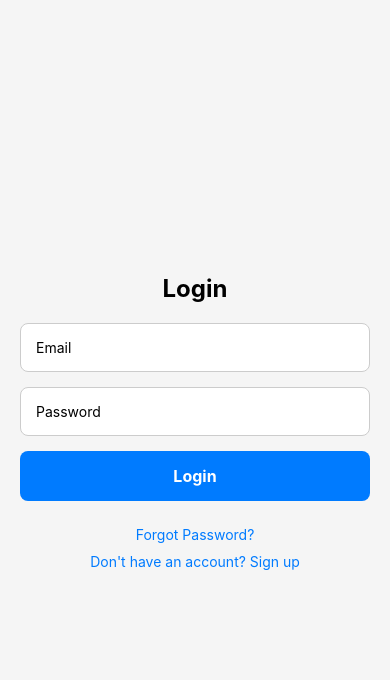
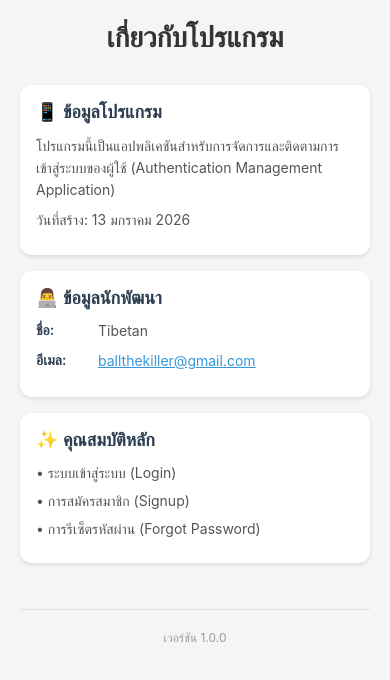
Before and after one commit to Tibetan777/Narongrit_Project, a React Native app: screen /About in a window 390 px wide. Shown: the top 680 px of the page. Built offline with nearby package versions, Linux system fonts and the light colour scheme.

Commit message:
first commit

```diff
--- a/App.tsx
+++ b/App.tsx
@@ -4,6 +4,7 @@ import { createStackNavigator } from '@react-navigation/stack';
 import LoginScreen from './screens/LoginScreen';
 import SignupScreen from './screens/SignupScreen';
 import ForgotPasswordScreen from './screens/ForgotPasswordScreen';
+import About from './screens/About';
 
 const Stack = createStackNavigator();
 
@@ -26,9 +27,13 @@ const App = () => {
           component={ForgotPasswordScreen}
           options={{ headerShown: false }}
         />
+        <Stack.Screen
+          name="About"
+          component={About}
+          options={{ headerShown: false }}
+        />
       </Stack.Navigator>
     </NavigationContainer>
   );
 };
-
 export default App;
--- /dev/null
+++ b/screens/About.tsx
@@ -0,0 +1,144 @@
+import React from 'react';
+import {
+  View,
+  Text,
+  StyleSheet,
+  ScrollView,
+  Linking,
+  TouchableOpacity,
+} from 'react-native';
+import { SafeAreaView } from 'react-native-safe-area-context';
+
+const About = ({ navigation }: any) => {
+  const handleEmailPress = () => {
+    Linking.openURL('mailto:ballthekiller@gmail.com');
+  };
+
+  return (
+    <SafeAreaView style={styles.container}>
+      <ScrollView contentContainerStyle={styles.content}>
+        <View style={styles.header}>
+          <Text style={styles.title}>เกี่ยวกับโปรแกรม</Text>
+        </View>
+
+        <View style={styles.section}>
+          <Text style={styles.sectionTitle}>📱 ข้อมูลโปรแกรม</Text>
+          <Text style={styles.text}>
+            โปรแกรมนี้เป็นแอปพลิเคชันสำหรับการจัดการและติดตามการเข้าสู่ระบบของผู้ใช้ (Authentication Management Application)
+          </Text>
+          <Text style={styles.text}>
+            วันที่สร้าง: 13 มกราคม 2026
+          </Text>
+        </View>
+
+        <View style={styles.section}>
+          <Text style={styles.sectionTitle}>👨‍💻 ข้อมูลนักพัฒนา</Text>
+          <View style={styles.developerInfo}>
+            <Text style={styles.label}>ชื่อ:</Text>
+            <Text style={styles.value}>Tibetan</Text>
+          </View>
+          <View style={styles.developerInfo}>
+            <Text style={styles.label}>อีเมล:</Text>
+            <TouchableOpacity onPress={handleEmailPress}>
+              <Text style={styles.emailLink}>ballthekiller@gmail.com</Text>
+            </TouchableOpacity>
+          </View>
+        </View>
+
+        <View style={styles.section}>
+          <Text style={styles.sectionTitle}>✨ คุณสมบัติหลัก</Text>
+          <Text style={styles.featureText}>• ระบบเข้าสู่ระบบ (Login)</Text>
+          <Text style={styles.featureText}>• การสมัครสมาชิก (Signup)</Text>
+          <Text style={styles.featureText}>• การรีเซ็ตรหัสผ่าน (Forgot Password)</Text>
+        </View>
+
+        <View style={styles.footer}>
+          <Text style={styles.versionText}>เวอร์ชัน 1.0.0</Text>
+        </View>
+      </ScrollView>
+    </SafeAreaView>
+  );
+};
+
+const styles = StyleSheet.create({
+  container: {
+    flex: 1,
+    backgroundColor: '#f5f5f5',
+  },
+  content: {
+    padding: 20,
+    paddingBottom: 40,
+  },
+  header: {
+    alignItems: 'center',
+    marginBottom: 30,
+  },
+  title: {
+    fontSize: 28,
+    fontWeight: 'bold',
+    color: '#333',
+  },
+  section: {
+    backgroundColor: '#fff',
+    borderRadius: 12,
+    padding: 16,
+    marginBottom: 16,
+    shadowColor: '#000',
+    shadowOffset: { width: 0, height: 2 },
+    shadowOpacity: 0.1,
+    shadowRadius: 4,
+    elevation: 3,
+  },
+  sectionTitle: {
+    fontSize: 18,
+    fontWeight: '600',
+    color: '#2c3e50',
+    marginBottom: 12,
+  },
+  text: {
+    fontSize: 14,
+    color: '#555',
+    lineHeight: 22,
+    marginBottom: 8,
+  },
+  developerInfo: {
+    flexDirection: 'row',
+    marginBottom: 12,
+    alignItems: 'center',
+  },
+  label: {
+    fontSize: 14,
+    fontWeight: '600',
+    color: '#2c3e50',
+    marginRight: 12,
+    minWidth: 50,
+  },
+  value: {
+    fontSize: 14,
+    color: '#555',
+  },
+  emailLink: {
+    fontSize: 14,
+    color: '#3498db',
+    textDecorationLine: 'underline',
+  },
+  featureText: {
+    fontSize: 14,
+    color: '#555',
+    marginBottom: 8,
+    lineHeight: 20,
+  },
+  footer: {
+    alignItems: 'center',
+    marginTop: 30,
+    paddingTop: 20,
+    borderTopWidth: 1,
+    borderTopColor: '#e0e0e0',
+  },
+  versionText: {
+    fontSize: 12,
+    color: '#999',
+  },
+});
+
+export default About;
```
